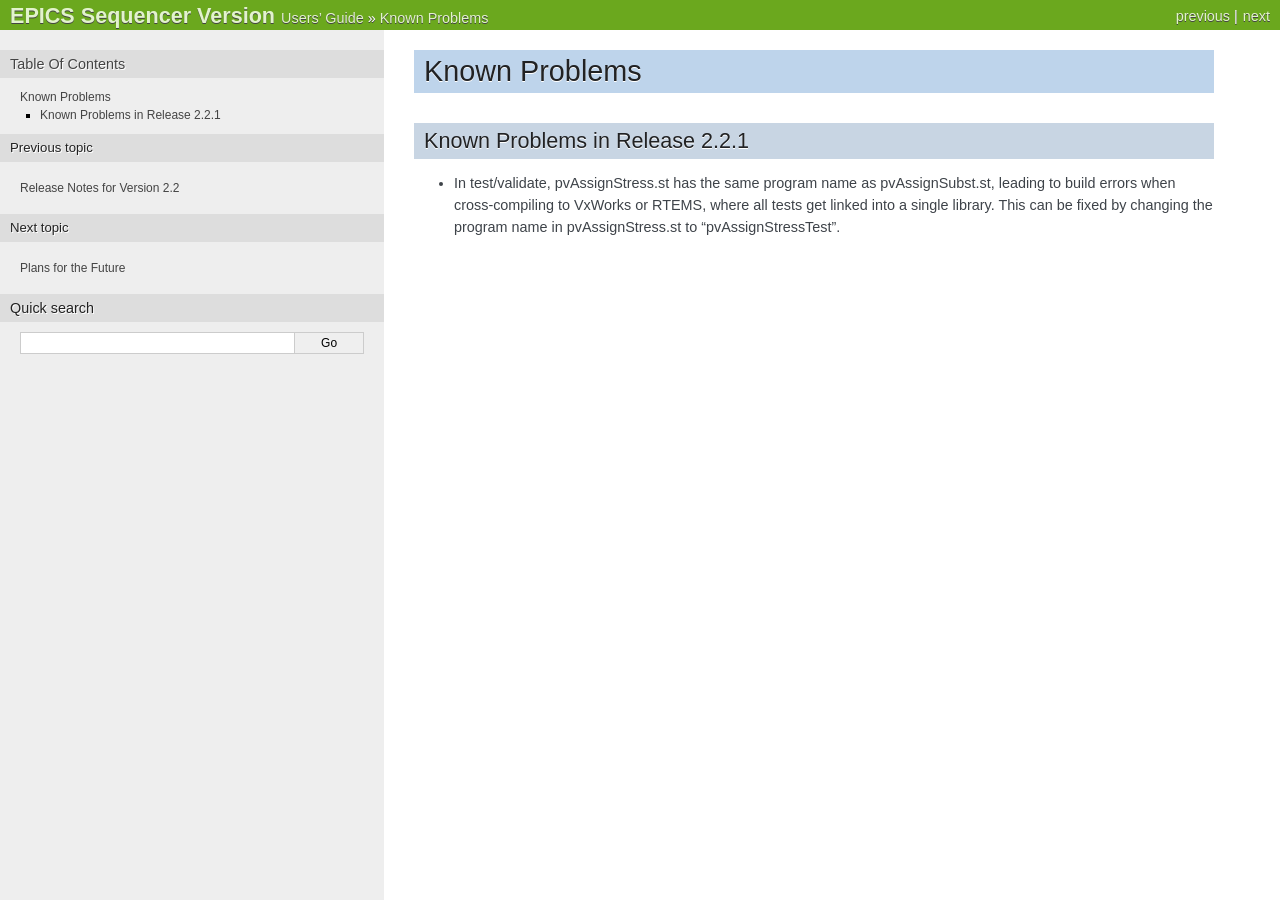
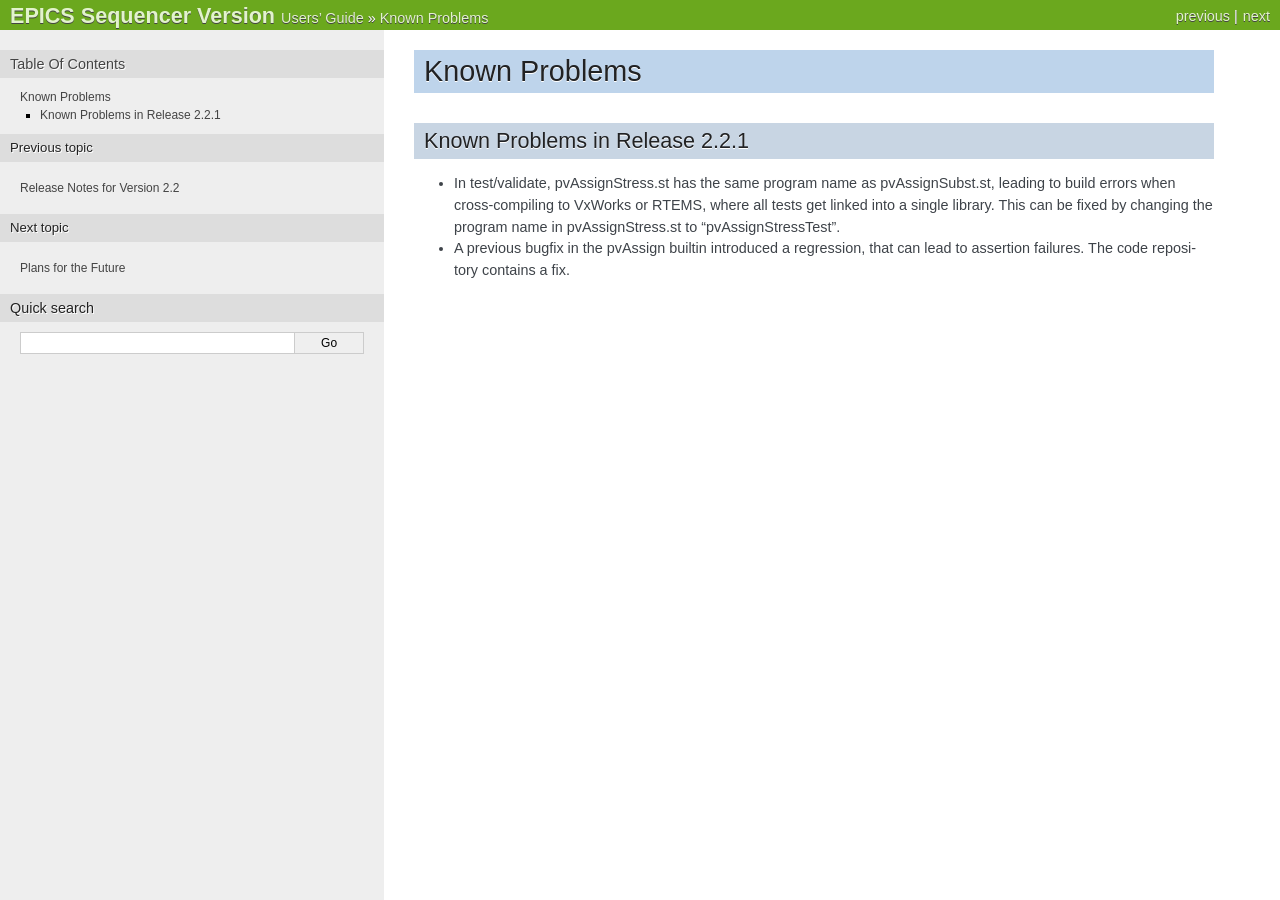
Before and after one commit to jeonghanlee/sequencer-2-2, a Sphinx documentation site: the page built from documentation/KnownProblems.txt, in a window 1280 px wide. Built offline with Sphinx 7.4.7, drawn with Linux system fonts in a browser that asks for light colours; pages that are not in the unit, such as notebooks, are missing from menus.

Commit message:
docs: added pvAssign issue to known problems in 2.2.1

```diff
--- a/documentation/KnownProblems.txt
+++ b/documentation/KnownProblems.txt
@@ -11,3 +11,6 @@
   or RTEMS, where all tests get linked into a single library. This can be
   fixed by changing the program name in pvAssignStress.st to
   "pvAssignStressTest".
+
+* A previous bugfix in the pvAssign builtin introduced a regression, that
+  can lead to assertion failures. The code repository contains a fix.
```
